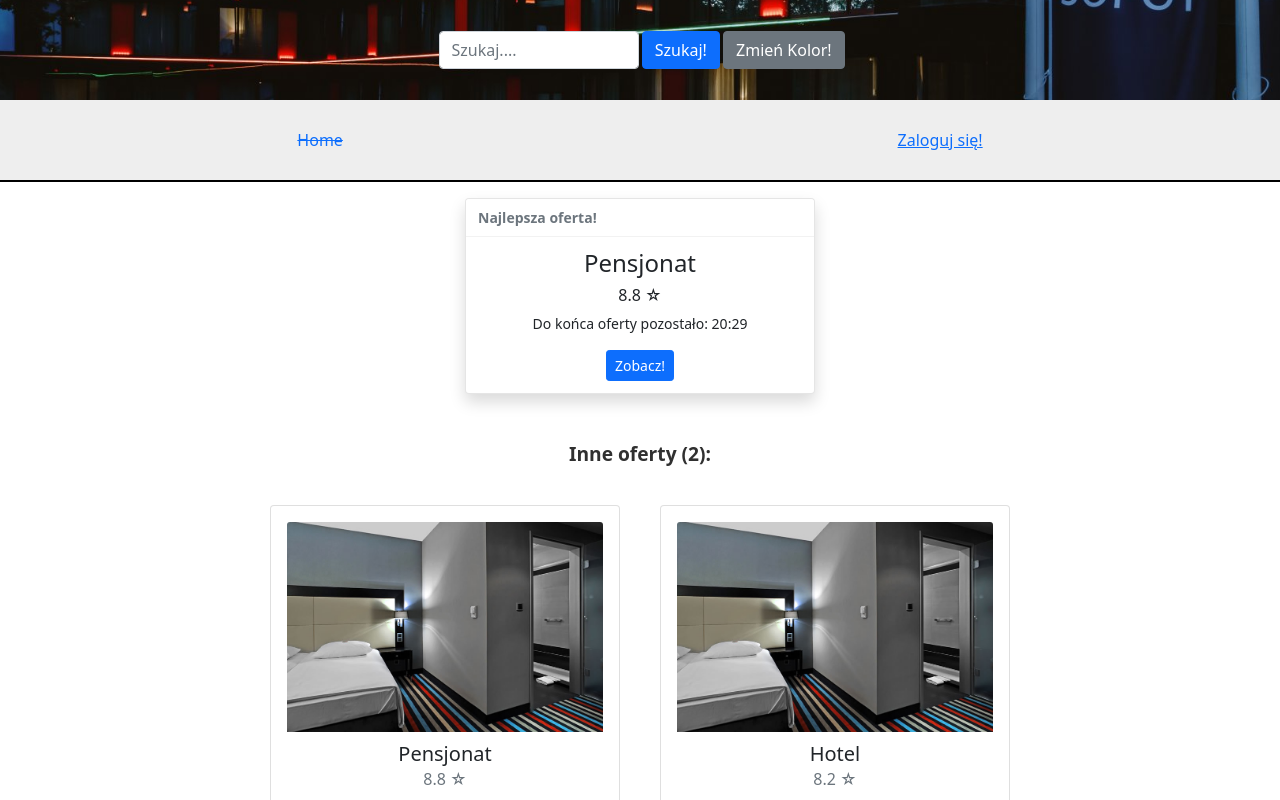
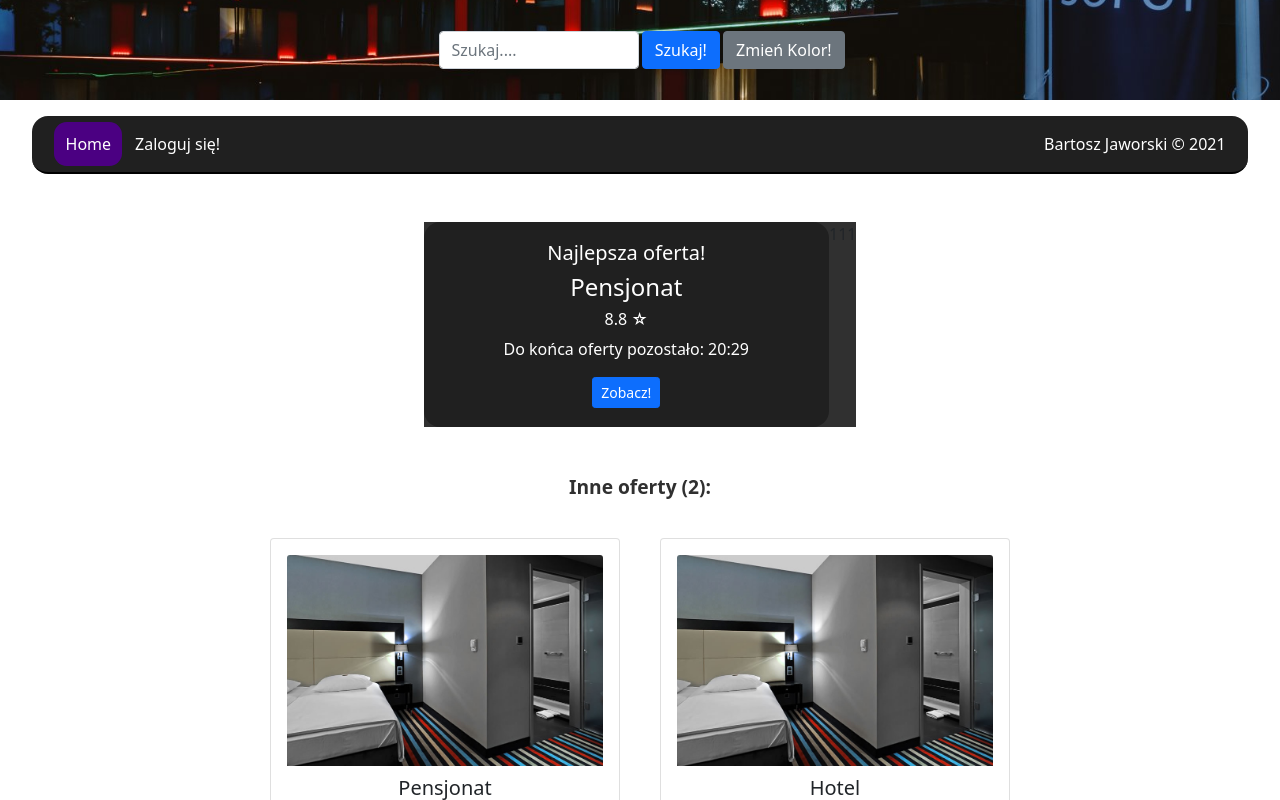
Before and after one commit to bjaworski2002/noclegi, a React (Create React App) app: page / in a window 1280 px wide. Shown: the top 800 px of the page. Built offline with nearby package versions, Linux system fonts and the light colour scheme.

Commit message:
Styles changes

```diff
--- a/package.json
+++ b/package.json
@@ -8,7 +8,7 @@
     "@testing-library/user-event": "^12.8.3",
     "bootstrap": "^5.0.1",
     "moment": "^2.29.1",
-    "node-sass": "^6.0.0",
+    "node-sass": "^6.0.1",
     "react": "^17.0.2",
     "react-dom": "^17.0.2",
     "react-router": "^5.2.1",
--- a/src/components/besthotel/BestHotel.js
+++ b/src/components/besthotel/BestHotel.js
@@ -3,8 +3,10 @@ import {Toast, ToastBody, ToastHeader} from 'reactstrap';
 import {ThemeContext} from "../context/Context";
 import moment from 'moment'
 import {Link} from "react-router-dom";
+import styles from "./BestHotel.module.css"
+import hotelImg from "../../assets/images/hotel.jpg"
 
-const Example = (props) => {
+const Example2 = (props) => {
 
     const theme = useContext(ThemeContext)
     const [time, setTime] = useState('')
@@ -42,4 +44,42 @@ const Example = (props) => {
     );
 };
 
+const Example = (props) => {
+
+    const theme = useContext(ThemeContext)
+    const [time, setTime] = useState('')
+    const endTime = moment().add(20, 'minutes').add(34, 'seconds')
+    let interval = null;
+
+    useEffect(() => {
+        interval = setInterval(() => {
+            const leftTime = -moment().diff(endTime) / 1000
+            const minutes = Math.floor(leftTime / 60)
+            let seconds = Math.floor(leftTime % 60)
+            seconds < 10 ? seconds = '0' + seconds : seconds = seconds
+            setTime(`${minutes}:${seconds}`)
+        }, 1000)
+        return () => {
+            clearInterval(interval)
+        }
+    }, [])
+    const hotel = props.getBestHotel()
+
+    if (!hotel) return null;
+
+    return (
+        <div className={styles.main}>
+            <div className={styles.container}>
+                <h5>Najlepsza oferta!</h5>
+                <h4>{hotel.name}</h4>
+                <h6>{hotel.rank} &#9734;</h6>
+                <p>Do końca oferty pozostało: {time}</p>
+                <Link to={`/hotels/${hotel.id}`} className={"btn btn-sm btn-primary"}> Zobacz! </Link>
+            </div>
+            <div>111</div>
+            {/*<img className={styles.imageContainer} src={hotelImg}/>*/}
+        </div>
+    );
+};
+
 export default Example;
--- /dev/null
+++ b/src/components/besthotel/BestHotel.module.css
@@ -0,0 +1,17 @@
+.main{
+    display: flex;
+    justify-content: center;
+    background-color: #303030;
+}
+.container{
+    background-color: #202020;
+    color: white;
+    padding: 1.2rem 5rem 1.2rem;
+    border-radius: 1rem;
+}
+.imageContainer{
+    max-height: 50%;
+    max-width: 50%;
+    height: 40%;
+    width: 40%;
+}
--- a/src/components/menu/Menu.js
+++ b/src/components/menu/Menu.js
@@ -4,8 +4,7 @@ import styles from "./menu.module.css"
 import useAuth from "../hooks/useauth/useAuth";
 import {NavLink} from "react-router-dom";
 
-export default function Menu(props) {
-
+export default function Menu(props){
     const [auth, setAuth] = useAuth()
 
     const login = (e) => {
@@ -18,32 +17,25 @@ export default function Menu(props) {
         setAuth(false)
     }
     return (
-        <div className={styles.nav}>
-            <Nav className={`navbar navbar-${props.theme}`} style={{
-                display: "flex",
-                justifyContent: "space-around",
-            }}>
-                <NavItem>
-                    <NavLink exact to={"/"} activeClassName={styles.menuItem}>Home</NavLink>
-                </NavItem>
+        <div>
+            <nav className={styles.nav}>
+                <div>
+                    <NavLink exact to={"/"} className={styles.menuItem} activeClassName={styles.menuActiveItem}>Home</NavLink>
 
                 {auth ?
                     (<>
-                            <NavItem>
-                                <NavLink to={"/profile"} activeClassName={styles.menuItem}>Mój Profil</NavLink>
-                            </NavItem>
-                            <NavItem>
-                                <NavLink to="#" onClick={logout}>Wyloguj się!</NavLink>
-                            </NavItem>
+                            <NavLink to={"/profile"} className={styles.menuItem} activeClassName={styles.menuActiveItem}>Mój Profil</NavLink>
+                            <NavLink to="#" className={styles.menuItem} onClick={logout}>Wyloguj się!</NavLink>
                         </>
                     ) :
                     (
-                        <NavItem>
-                            <NavLink to="/zaloguj" /*onClick={login}*/>Zaloguj się!</NavLink>
-                        </NavItem>
+                        <NavLink to="/zaloguj" activeClassName={styles.menuActiveItem} className={styles.menuItem} /*onClick={login}*/>Zaloguj się!</NavLink>
                     )
                 }
-
-            </Nav>
+                </div>
+                <div className={styles.menuItem}>
+                    Bartosz Jaworski © 2021
+                </div>
+            </nav>
         </div>)
 }
--- a/src/components/menu/menu.module.css
+++ b/src/components/menu/menu.module.css
@@ -1,9 +1,25 @@
 .nav {
-    padding: 20px;
-    background-color: #EEEEEE;
+    margin: 2rem;
+    margin-top: 1rem;
+    padding: 1rem;
+    background-color: #202020;
     border-bottom: 2px solid black;
+    border-radius: 1rem;
+    display: flex;
+    justify-content: space-between;
+    align-items: center;
 }
-
-.menuItem {
-    text-decoration: line-through;
+.menuItem{
+    color: #FFFFFF;
+    margin-left: 0.4rem;
+    margin-right: 0.4rem;
+    border-radius: 0.8rem;
+    text-decoration: none;
 }
+.menuItem:hover{
+    color: #DDDDDD;
+}
+.menuActiveItem {
+    padding: 0.7rem;
+    background-color: #4B0082;
+}
```
Also changed, not shown: 1 other file (tests, documents, lock files or other folders).
